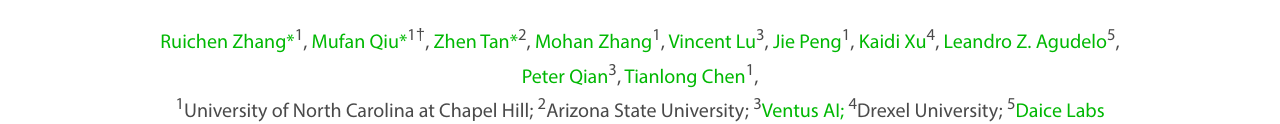
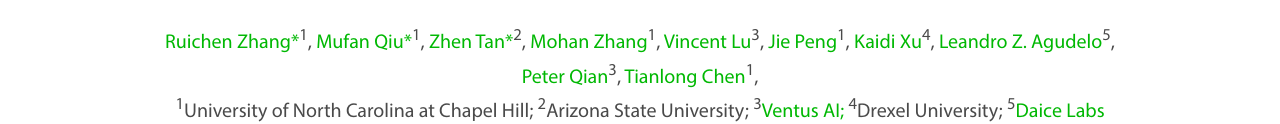
Before and after one commit to AgentSymbiotic/AgentSymbiotic.github.io, a plain HTML site: page index.html in a window 1280 px wide. Shown: the part 213-337 px from the top of the page. Drawn offline with nearby package versions, Linux system fonts and the light colour scheme; some icons are missing; a web font is replaced by a local one.

Commit message:
Update index.html

```diff
--- a/index.html
+++ b/index.html
@@ -90,7 +90,7 @@
                     <div class="is-size-5 publication-authors">
                         <span class="author-block">
                             <a target="_blank" href="https://ruichenzhang-edu.github.io/">Ruichen Zhang*</a><sup>1</sup>,
-                            <a target="_blank" href="https://mufan.me/">Mufan Qiu*</a><sup>1&dagger;</sup>,
+                            <a target="_blank" href="https://mufan.me/">Mufan Qiu*</a><sup>1</sup>,
                             <a target="_blank" href="https://zhen-tan-dmml.github.io/">Zhen Tan*</a><sup>2</sup>,
                             <a target="_blank" href="">Mohan Zhang</a><sup>1</sup>,
                             <a target="_blank" href="https://www.linkedin.com/in/vincentlu073/">Vincent Lu</a><sup>3</sup>,
```
